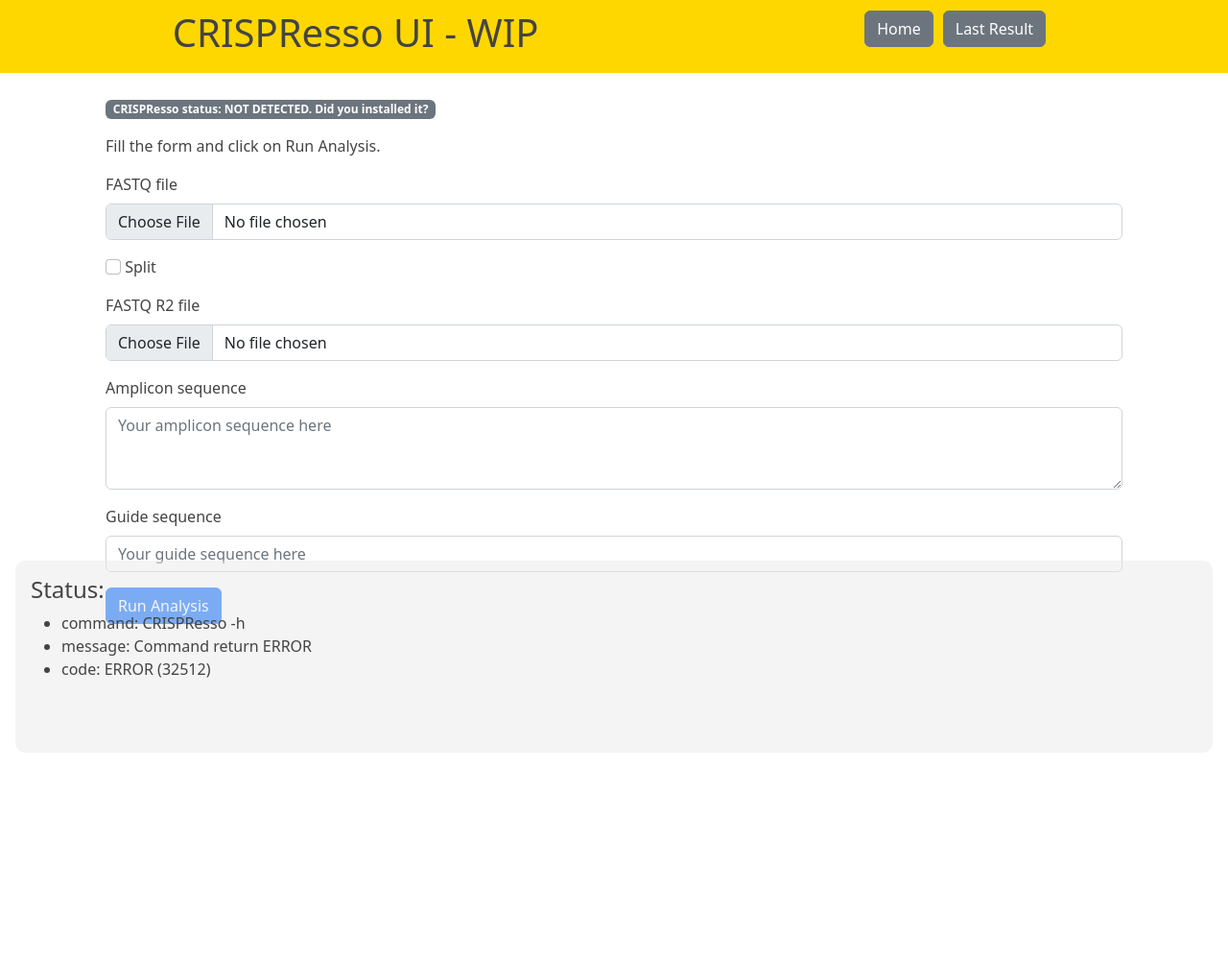
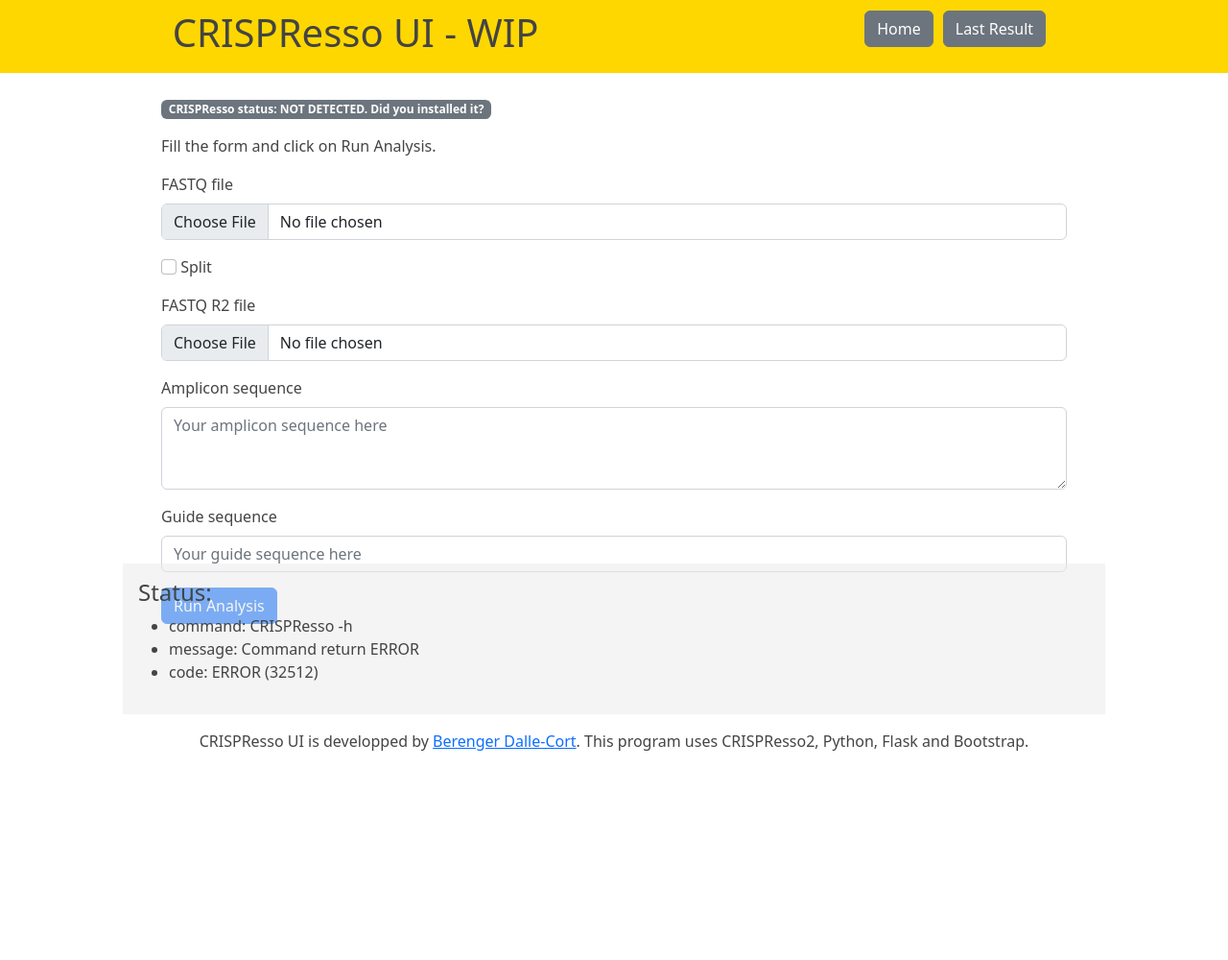
Before and after one commit to berdal84/crispr-barista, a Flask app: page / in a window 1280 px wide. Shown: the whole page at 96% size. Run offline with Flask 2, Linux system fonts and the light colour scheme; parts of the project's set-up code (start-up, migrations or seed data) failed here and were passed over.

Commit message:
improve footer (status and credits)

```diff
--- a/static/style.css
+++ b/static/style.css
@@ -11,11 +11,10 @@
 }
 
 .container {
-
     padding: 40px;
     padding-top: 100px;
     min-height: 100vh;
-    width: 80;
+    width: 80%;
     height: 100vh;
 }
 
@@ -34,21 +33,22 @@
     top: 0;
     position: fixed;
     left: 0;
-    width: 100vw;
+    width: 100%;
 }
 
-#status {
+footer {
     position: fixed;
     bottom: 0;
-    left: 0;
-    right: 0;
+    width: 100%;
 }
 
-#status-frame {
-    min-height: 200px;
+
+#status {
+    max-height: 30vh;
+    overflow-y: scroll;
     background-color: rgb(233, 233, 233, 0.5);
-    border-radius: 10px;
     word-wrap: break-word;
+    width: 80%;
 }
 
 #spinner {
--- a/templates/base.html
+++ b/templates/base.html
@@ -22,22 +22,11 @@
             </ul>
         </header>
 
-        <div id="status">
-            <div id="status-frame" class="m-3 p-3">
-                <h4>Status:</h4>
-                <ul>
-                    <li id="status-cmd"></li>
-                    <li id="status-msg"></li>
-                    <li id="status-code"></li>
-                </ul>
-            </div>
-        </div>
-
-        <div class="container">
+        <main class="container w-80">
             <p class="badge bg-secondary">CRISPResso status: <span id="crispresso-check-status"></span></p>
             {% block content %}
             {% endblock %}
-        </div>
+        </main>
 
         <div id="spinner">
             <div class="bg-white p-5 d-flex flex-column align-items-center">
@@ -46,6 +35,23 @@
                 <p id="spinner-msg" class="fs-6"></p>
             </div>
         </div>
+
+        <footer class="d-flex flex-column align-items-center">
+
+            <div id="status" class="m-3 p-3">
+                <h4>Status:</h4>
+                <ul>
+                    <li id="status-cmd"></li>
+                    <li id="status-msg"></li>
+                    <li id="status-code"></li>
+                </ul>
+            </div>
+
+            <p>CRISPResso UI is developped by <a href="https://www.dalle-cort.fr">Berenger Dalle-Cort</a>. This program uses CRISPResso2, Python, Flask and Bootstrap.</p>
+        </footer>
+
+
+
     </div>
     <script src="{{ url_for('static', filename='app.js') }}"></script>
     <script src="https://cdn.jsdelivr.net/npm/bootstrap@5.2.0/dist/js/bootstrap.bundle.min.js" integrity="sha384-A3rJD856KowSb7dwlZdYEkO39Gagi7vIsF0jrRAoQmDKKtQBHUuLZ9AsSv4jD4Xa" crossorigin="anonymous"></script>
```
